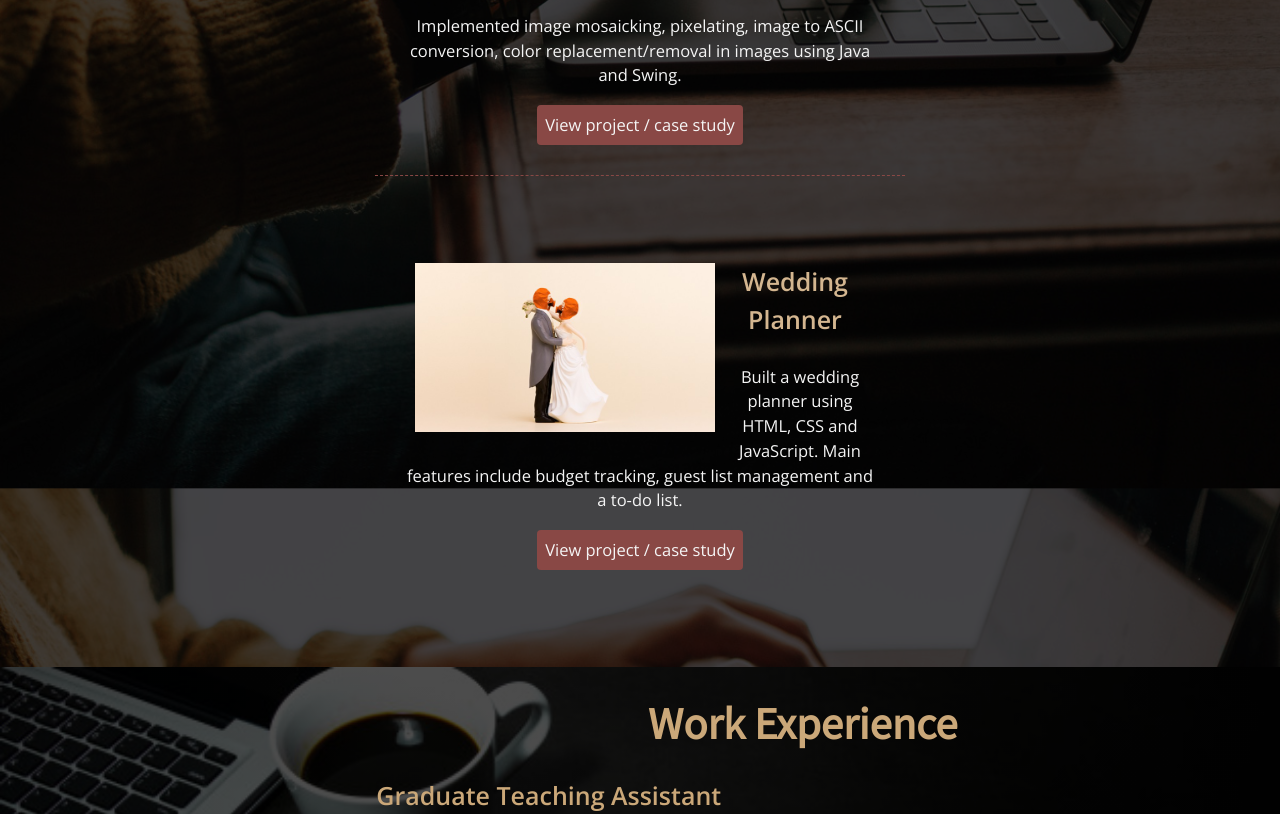
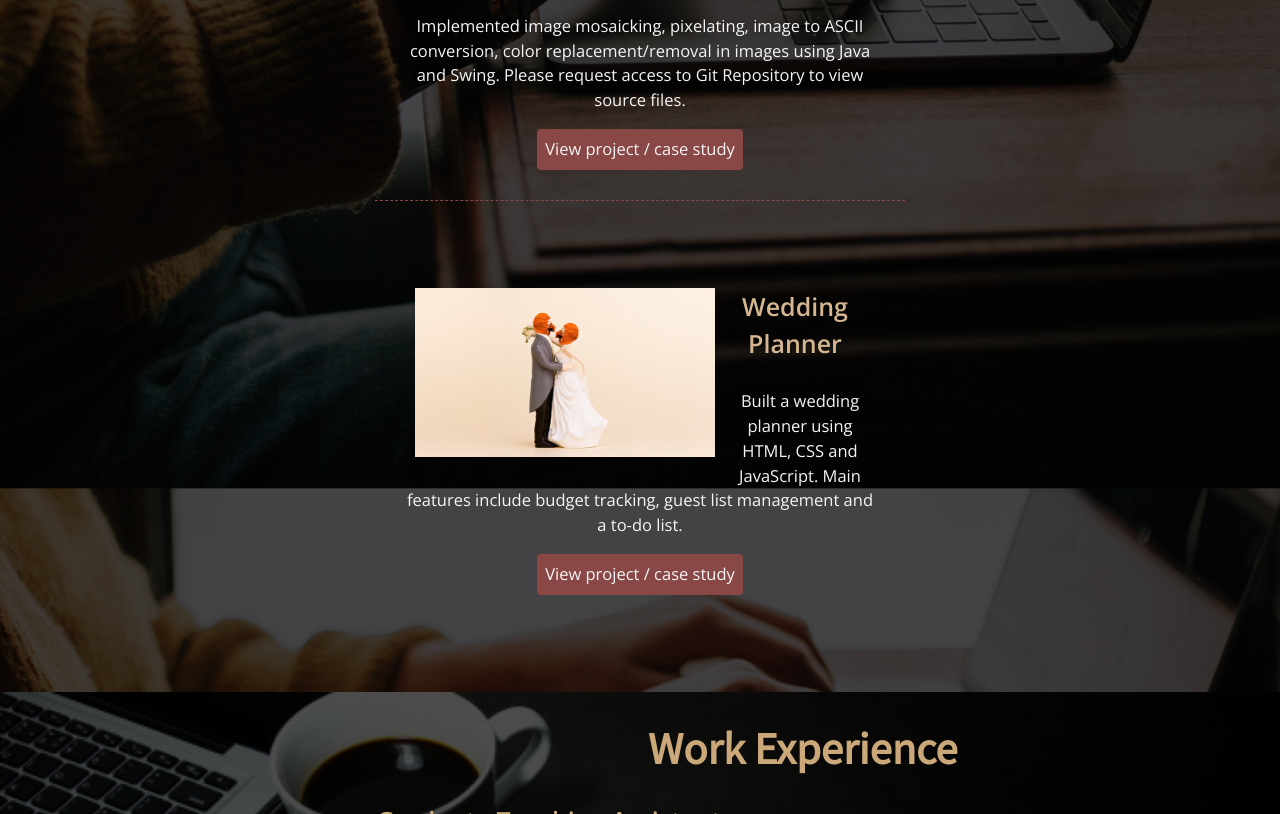
Before and after one commit to ranil28/ranil28.github.io, a plain HTML site: page index.html in a window 1280 px wide. Shown: the part 2332-3146 px from the top of the page. Drawn offline with nearby package versions, Linux system fonts and the light colour scheme.

Commit message:
Changing to youtube video

```diff
--- a/index.html
+++ b/index.html
@@ -73,8 +73,8 @@
           <section class="notLast-proj project-type">
             <img src="images/imageappln.JPG" alt="Editing Application Example">
             <h3>Image Editing Application</h3>
-            <p>Implemented image mosaicking, pixelating, image to ASCII conversion, color replacement/removal in images using Java and Swing.</p>
-            <a href="https://github.com/ranil28/ImageEditingApplication" target="_blank" class="btn">View project / case study</a>
+            <p>Implemented image mosaicking, pixelating, image to ASCII conversion, color replacement/removal in images using Java and Swing. Please request access to Git Repository to view source files.</p>
+            <a href="https://www.youtube.com/watch?v=MtpEwcWy_-E&ab_channel=RachanaAnil" target="_blank" class="btn">View project / case study</a>
           </section>
           <section class="project-type">
             <img src="images/WeddingPlannerLogo.JPG" alt="Logo of WeddingPlanner">
```
